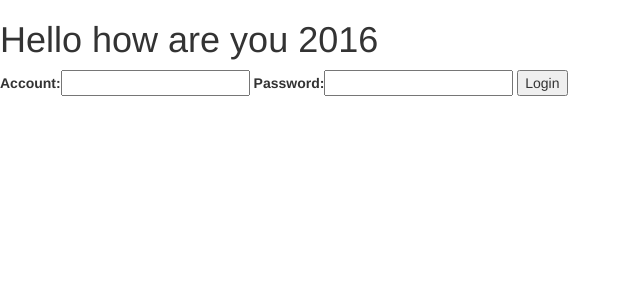
After one commit to kambiu/django_studies, a Django app: page /pm/login/ in a window 1280 px wide. The commit adds this page. Shown: the top 300 px of the page, without its empty margins (0-640 px from the left). Run offline with Django 3.2, Linux system fonts and the light colour scheme; some libraries are stand-ins or nearby versions.

Commit message:
Link group to user_id, create auth

```diff
--- a/MySite/PasswordManager/models.py
+++ b/MySite/PasswordManager/models.py
@@ -1,9 +1,10 @@
 from django.db import models
+from django.contrib.auth.models import User
 
 # Create your models here.
 
-
 class Group(models.Model):
+    user = models.ForeignKey(User, on_delete=models.CASCADE)
     name = models.CharField(max_length=250)
     date_create = models.DateField()
     remark = models.CharField(max_length=1000)
--- a/MySite/PasswordManager/templates/pm/account_add.html
+++ b/MySite/PasswordManager/templates/pm/account_form.html
@@ -1,4 +1,4 @@
-<form id="create_account_form" class="form-horizontal" method="POST" action="{% url 'pm:account-add' %}" autocomplete="off">{% csrf_token %}
+<form id="account_form" class="form-horizontal" method="POST" action="/" autocomplete="off">{% csrf_token %}
     <div class="form-group row">
           <label class="col-xs-5 col-form-label" for="txt_acc_group">Group</label>
           <div class="col-xs-7">
@@ -71,7 +71,7 @@
 
     <hr/>
     <div class="text-right">
-        <input type="submit" id="submit_create_account"  class="btn btn-default" form="create_account_form" value="Create" />
+        <input type="submit" id="submit_account"  class="btn btn-default" form="create_account_form" value="Create" />
         <button type="button" class="btn btn-default" data-dismiss="modal">Close</button>
     </div>
 </form>
--- a/MySite/PasswordManager/templates/pm/index.html
+++ b/MySite/PasswordManager/templates/pm/group_list.html
@@ -5,7 +5,7 @@
 {% block head %}{% endblock %}
 
 {% block body %}
-    <h1>Hello how are you 2016</h1>
+    <h1>Hello how are you 2016 {{ user }}</h1>
     <p>You got the following Groups:</p>
     <ul>
     {% for group in all_groups %}
--- /dev/null
+++ b/MySite/PasswordManager/templates/pm/login.html
@@ -0,0 +1,14 @@
+{% extends 'pm/base.html' %}
+
+
+{% block title %}This is login page{% endblock %}
+{% block head %}{% endblock %}
+
+{% block body %}
+    <h1>Hello how are you 2016</h1>
+    <form action="{% url 'pm:login-request' %}" method="post" autocomplete="off">{% csrf_token %}
+        <label>Account: </label><input name="username" type="text" />
+        <label>Password: </label><input name="password" type="password" />
+        <input type="submit" value="Login"/>
+    </form>
+{% endblock %}
--- a/MySite/PasswordManager/urls.py
+++ b/MySite/PasswordManager/urls.py
@@ -5,12 +5,18 @@ app_name = "pm"
 
 urlpatterns = [
     # /music/
-    url(r'^$', views.IndexView.as_view(), name='index'),
+    url(r'^$', views.index, name='index'),
+    url(r'^login/$', views.login_page, name='login'),
+    url(r'^logout/$', views.logout_request, name='logout'),
+    url(r'^login/request/$', views.login_request, name='login-request'),
+    url(r'^main/$', views.GroupListView.as_view(), name='group-list'),
+
     url(r'^(?P<pk>[0-9]+)/$', views.GroupDetailView.as_view(), name='group-detail'),
-
     url(r'^group/add$', views.GroupCreate.as_view(), name='group-add'),
     url(r'^group/edit/(?P<pk>[0-9]+)/$', views.GroupUpdate.as_view(), name='group-update'),
     url(r'^group/delete/(?P<pk>[0-9]+)/$', views.GroupDelete.as_view(), name='group-delete'),
     url(r'^token/$', views.token, name='get-token'),
-    url(r'^account/add$', views.account_create, name='account-add'),
+    url(r'^account/add$', views.account_create, name='account-create'),
+    url(r'^account/update/(?P<account_id>[0-9]+)/$', views.account_update, name='account-update'),
+    url(r'^account/$', views.account_details, name='account-details'),
 ]
--- a/MySite/PasswordManager/views.py
+++ b/MySite/PasswordManager/views.py
@@ -1,19 +1,60 @@
-from django.shortcuts import render_to_response
+from django.shortcuts import render_to_response, render
 from django.views import generic
 from django.views.generic.edit import CreateView, UpdateView, DeleteView
 from django.core.urlresolvers import reverse_lazy, reverse
-from django.http.response import HttpResponse, HttpResponseRedirect
+from django.http.response import HttpResponse, HttpResponseRedirect, HttpResponseNotFound
 from .models import Group, Account
 from .forms import AccountForm
 import datetime
 from PasswordManager import common
+import json
+from django.contrib.auth.decorators import login_required
+from django.utils.decorators import method_decorator
+from django.contrib.auth import authenticate, login, logout
 
-class IndexView(generic.ListView):
-    template_name = 'pm/index.html'
+
+def logout_request(request):
+    logout(request)
+    return HttpResponseRedirect(reverse('pm:index'))
+
+
+def login_page(request):
+    return render(request, "pm/login.html")
+
+
+def login_request(request):
+
+    username = request.POST['username']
+    password = request.POST['password']
+
+    user = authenticate(username=username, password=password)
+    print(user)
+    if user is not None:
+        login(request, user)
+        print("Return login")
+        return HttpResponseRedirect(reverse('pm:index'))
+    else:
+        return HttpResponseNotFound('<h1>User not found</h1>')
+
+def index(request):
+    if request.user.is_authenticated():
+        return HttpResponseRedirect(reverse('pm:group-list'))
+    else:
+        return HttpResponseRedirect(reverse('pm:login'))
+
+
+class GroupListView(generic.ListView):
+
+    template_name = 'pm/group_list.html'
     context_object_name = "all_groups"
 
     def get_queryset(self):
-        return Group.objects.all()
+        return Group.objects.filter(user_id=self.request.user.id)
+
+    def get_context_data(self, **kwargs):
+        context = super(GroupListView, self).get_context_data(**kwargs)
+        context['user'] = self.request.user.username
+        return context
 
 
 class GroupDetailView(generic.DetailView):
@@ -22,7 +63,7 @@ class GroupDetailView(generic.DetailView):
 
     def get_context_data(self, **kwargs):
         context = super(GroupDetailView, self).get_context_data(**kwargs)
-        context['now'] = "111"
+        context['user_id'] = self.request.user.id
         return context
 
 
@@ -48,22 +89,19 @@ class GroupDelete(DeleteView):
 
 def token(request):
     if request.method == 'GET':
-        token_id = request.GET['test_id']
-        all_acounts = Account.objects.all().filter(id=token_id)
-        binary_password = all_acounts[0].password
+        account_id = request.GET['acc_id']
+        binary_password = Account.objects.get(pk=account_id).password
         login_password = "admin"
         hashed_key = common.get_key(login_password)
         token_display = common.decrypt(hashed_key, binary_password)
         return HttpResponse(token_display)
     else:
         return HttpResponse("Error made.")
-    # return render_to_response('pm/group_detail.html', {'token': str(token_id) + " added"})
 
 
 def account_create(request):
 
     if request.method == 'POST':
-        print("account_create() - Form Post")
         form = AccountForm(request.POST)
 
         create_date = datetime.datetime.now().strftime("%Y-%m-%d")
@@ -86,13 +124,56 @@ def account_create(request):
             new_account.remark = form.cleaned_data['acc_remark']
             new_account.order_id = order_id
             new_account.save()
-            print("account_create() - account is saved")
-
         else:
-            print ("account_create() - Form Not Valid")
             print(form.errors)
     else:
         form = AccountForm()
 
     return HttpResponseRedirect(reverse('pm:group-detail', args=(acc_group_id,)))
-    # return HttpResponseRedirect('pm:group-detail')
+
+
+def account_update(request, account_id):
+
+    if request.method == 'POST':
+        form = AccountForm(request.POST)
+        login_password = "admin"
+        hashed_key = common.get_key(login_password)
+
+        if form.is_valid():
+            update_account = Account.objects.get(pk=account_id)
+            update_account.type = form.cleaned_data['acc_type']
+            update_account.username = form.cleaned_data['acc_name']
+            binary_token = common.encrypt(hashed_key, form.cleaned_data['acc_token'])
+            update_account.password = binary_token
+            update_account.date_expire = form.cleaned_data['acc_exp_date']
+            update_account.remark = form.cleaned_data['acc_remark']
+            update_account.save()
+        else:
+
+            print(form.errors)
+    else:
+        form = AccountForm()
+
+    return HttpResponseRedirect(reverse('pm:group-detail', args=(update_account.group_id,)))
+
+
+def account_details(request):
+    if request.method == 'GET':
+        account_id = request.GET['acc_id']
+        retrieving_account = Account.objects.get(pk=account_id)
+        dict_details = {}
+        dict_details['acc_type'] = retrieving_account.type
+        dict_details['acc_name'] = retrieving_account.username
+        # password
+        login_password = "admin"
+        hashed_key = common.get_key(login_password)
+        token_display = common.decrypt(hashed_key, retrieving_account.password)
+        dict_details['acc_token'] = token_display
+
+        dict_details['acc_exp_date'] = retrieving_account.date_expire.strftime('%Y-%m-%d')
+        dict_details['acc_remark'] = retrieving_account.remark
+
+        return HttpResponse(json.dumps(dict_details))
+    else:
+        return HttpResponse("Error made.")
+    # return render_to_response('pm/group_detail.html', {'token': str(token_id) + " added"})
```
Also changed, not shown: MySite/PasswordManager/templates/pm/group_detail.html (+23 -7 lines), 1 other file.
